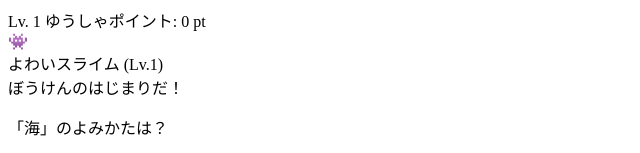
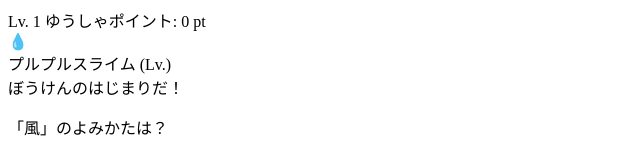
Before and after one commit to kotani6053/manaho-rpg, a Next.js app in the folder my-study-rpg/: page / in a window 1280 px wide. Shown: the top 153 px of the page, without its empty margins (0-640 px from the left). Built offline with nearby package versions, Linux system fonts and the light colour scheme.

Commit message:
Update gameData.ts

```diff
--- a/my-study-rpg/src/data/gameData.ts
+++ b/my-study-rpg/src/data/gameData.ts
@@ -5,12 +5,17 @@ export const kanjiData = [
   { q: "「家」のよみかたは？", a: "いえ" },
   { q: "「通」のよみかたは？", a: "とおる" },
   { q: "「黄色」のよみかたは？", a: "きいろ" },
-  // ここに160文字分追加していけます
+  { q: "「丸い」のよみかたは？", a: "まるい" },
+  { q: "「岩」のよみかたは？", a: "いわ" },
+  { q: "「夏」のよみかたは？", a: "なつ" },
+  { q: "「科」のよみかたは？", a: "か" }
 ];
 
 export const monsterList = [
-  { name: "よわいスライム", hp: 50, img: "👾", lv: 1 },
-  { name: "もえる火の玉", hp: 120, img: "🔥", lv: 2 },
-  { name: "いかりのドラゴン", hp: 300, img: "🐲", lv: 5 },
-  { name: "まおう", hp: 999, img: "👹", lv: 99 },
+  { name: "プルプルスライム", hp: 40, img: "💧", type: "みず", color: "bg-blue-400" },
+  { name: "メラメラくん", hp: 80, img: "🔥", type: "ひ", color: "bg-red-400" },
+  { name: "ビリビリ丸", hp: 150, img: "⚡", type: "かみなり", color: "bg-yellow-400" },
+  { name: "モジャモジャ・リーフ", hp: 250, img: "🌿", type: "くさ", color: "bg-green-400" },
+  { name: "クリスタル・ドラゴン", hp: 500, img: "💎", type: "ひかり", color: "bg-cyan-300" },
+  { name: "ダーク・キング", hp: 999, img: "👑", type: "やみ", color: "bg-purple-600" }
 ];
```
